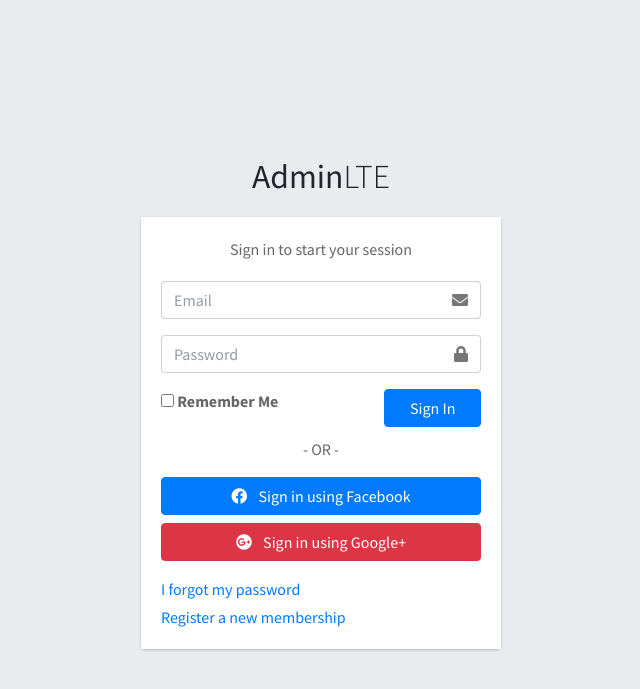
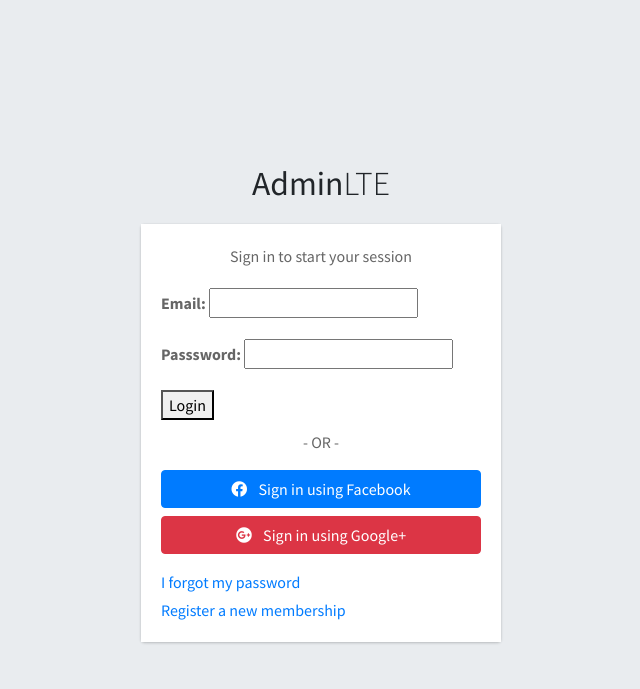
Before and after one commit to GustavoLaureth/DesafioPubFuture, a Django app: page / in a window 1280 px wide. Shown: the top 689 px of the page, without its empty margins (319-959 px from the left). Run offline with Django 4.2, Linux system fonts and the light colour scheme; some libraries are stand-ins or nearby versions.

Commit message:
login working correctly

```diff
--- a/DesafioPubFuture/urls.py
+++ b/DesafioPubFuture/urls.py
@@ -17,11 +17,11 @@ from django.contrib import admin
 from django.urls import path, include
 
 from desafio_pub_future.views import (
-    register,
+    registerPage,
 )
 
 urlpatterns = [
     path('admin/', admin.site.urls),
     path('', include('desafio_pub_future.urls')),
-    path('register/', register, name='register')
+    path('register/', registerPage, name='register'),
 ]
--- a/desafio_pub_future/forms.py
+++ b/desafio_pub_future/forms.py
@@ -1,6 +1,8 @@
+from django.forms import ModelForm, fields
 from django import forms
+from django.forms.widgets import PasswordInput
+from django.contrib.auth import authenticate
 from django.contrib.auth.forms import UserCreationForm
-from django.contrib.auth import authenticate
 
 from .models import Account
 
@@ -9,3 +11,18 @@ class RegistrationForm(UserCreationForm):
         model = Account
         # Campos que vão para o Register. (são do model Account em models.)
         fields = ['username', 'email', 'password1', 'password2']
+
+
+class AccountAuthenticationForm(forms.ModelForm):
+
+    password = forms.CharField(label='Passsword', widget=PasswordInput)
+
+    class Meta:
+        model = Account
+        fields = ('email', 'password')
+
+    def clean(self):
+        email = self.cleaned_data['email']
+        password = self.cleaned_data['password']
+        if not authenticate(email=email, password=password):
+            raise forms.ValidationError('Login Inválido!')
--- a/desafio_pub_future/templates/pages/login.html
+++ b/desafio_pub_future/templates/pages/login.html
@@ -12,38 +12,17 @@
         <div class="card-body login-card-body">
           <p class="login-box-msg">Sign in to start your session</p>
 
-          <form action="../../index3.html" method="post">
-            <div class="input-group mb-3">
-              <input type="email" class="form-control" placeholder="Email">
-              <div class="input-group-append">
-                <div class="input-group-text">
-                  <span class="fas fa-envelope"></span>
-                </div>
-              </div>
-            </div>
-            <div class="input-group mb-3">
-              <input type="password" class="form-control" placeholder="Password">
-              <div class="input-group-append">
-                <div class="input-group-text">
-                  <span class="fas fa-lock"></span>
-                </div>
-              </div>
-            </div>
-            <div class="row">
-              <div class="col-8">
-                <div class="icheck-primary">
-                  <input type="checkbox" id="remember">
-                  <label for="remember">
-                    Remember Me
-                  </label>
-                </div>
-              </div>
-              <!-- /.col -->
-              <div class="col-4">
-                <button type="submit" class="btn btn-primary btn-block">Sign In</button>
-              </div>
-              <!-- /.col -->
-            </div>
+          <form method="post">
+            {% csrf_token %}
+            {% for field in login_form %}
+              <p>
+                {{field.label_tag}}
+                {{field}}
+              </p>
+            {% endfor %}
+
+
+            <button type="submit">Login</button>
           </form>
 
           <div class="social-auth-links text-center mb-3">
--- a/desafio_pub_future/urls.py
+++ b/desafio_pub_future/urls.py
@@ -2,7 +2,7 @@ from django.urls import path
 from . import views
 
 urlpatterns = [
-    path('', views.login, name='login'),
-    path('cadastro/', views.register, name='register'),
+    path('', views.loginPage, name='login'),
+    path('cadastro/', views.registerPage, name='register'),
     path('dashboard/', views.dashboard, name='dashboard')
 ]
--- a/desafio_pub_future/views.py
+++ b/desafio_pub_future/views.py
@@ -1,13 +1,37 @@
+from django.contrib.auth.models import User
 from django.shortcuts import render, redirect
-from django.contrib.auth import login, authenticate, logout
-from .forms import RegistrationForm
+from django.contrib.auth.forms import UserCreationForm
+from .forms import RegistrationForm, AccountAuthenticationForm
+from django.contrib.auth import login, authenticate
 
 from .models import Account
 
-def login(request):
-    return render(request, 'pages/login.html')
+def loginPage(request):
+    context = {}
+    user = request.user
+    if user.is_authenticated:
+        return redirect('dashboard')
+    if request.POST:
+        form = AccountAuthenticationForm(request.POST)
+        if form.is_valid():
+            email = request.POST['email']
+            password = request.POST['password']
+            user = authenticate(email=email, password=password)
+            if user:
+                login(request, user)
+                return redirect('dashboard')
+        messages.add_message(request, messages.ERROR,
+                             'Email ou Senha Inválido.')
 
-def register(request):
+        return redirect('login')
+
+    else:
+        form = AccountAuthenticationForm()
+
+    context['login_form'] = form
+    return render(request, 'pages/login.html', context)
+
+def registerPage(request):
     context = {}
     if request.POST:
         form = RegistrationForm(request.POST)
```
